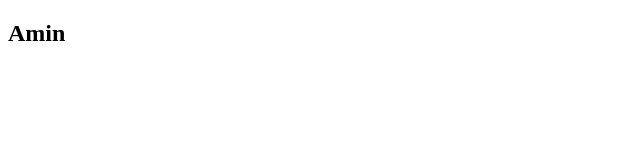
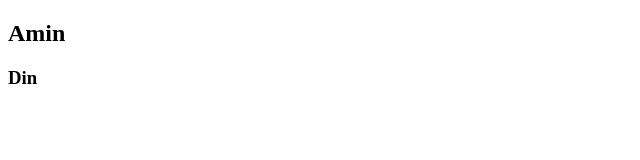
Before and after one commit to dinmohammadalamin/demo, a plain HTML site: page index.html in a window 1280 px wide. Shown: the full height of the page, 0-640 px from the left. Drawn offline with Linux system fonts and the light colour scheme.

Commit message:
first commit

```diff
--- a/index.html
+++ b/index.html
@@ -8,5 +8,6 @@
   </head>
   <body>
     <h2>Amin</h2>
+    <h3>Din</h3>
   </body>
 </html>
```
